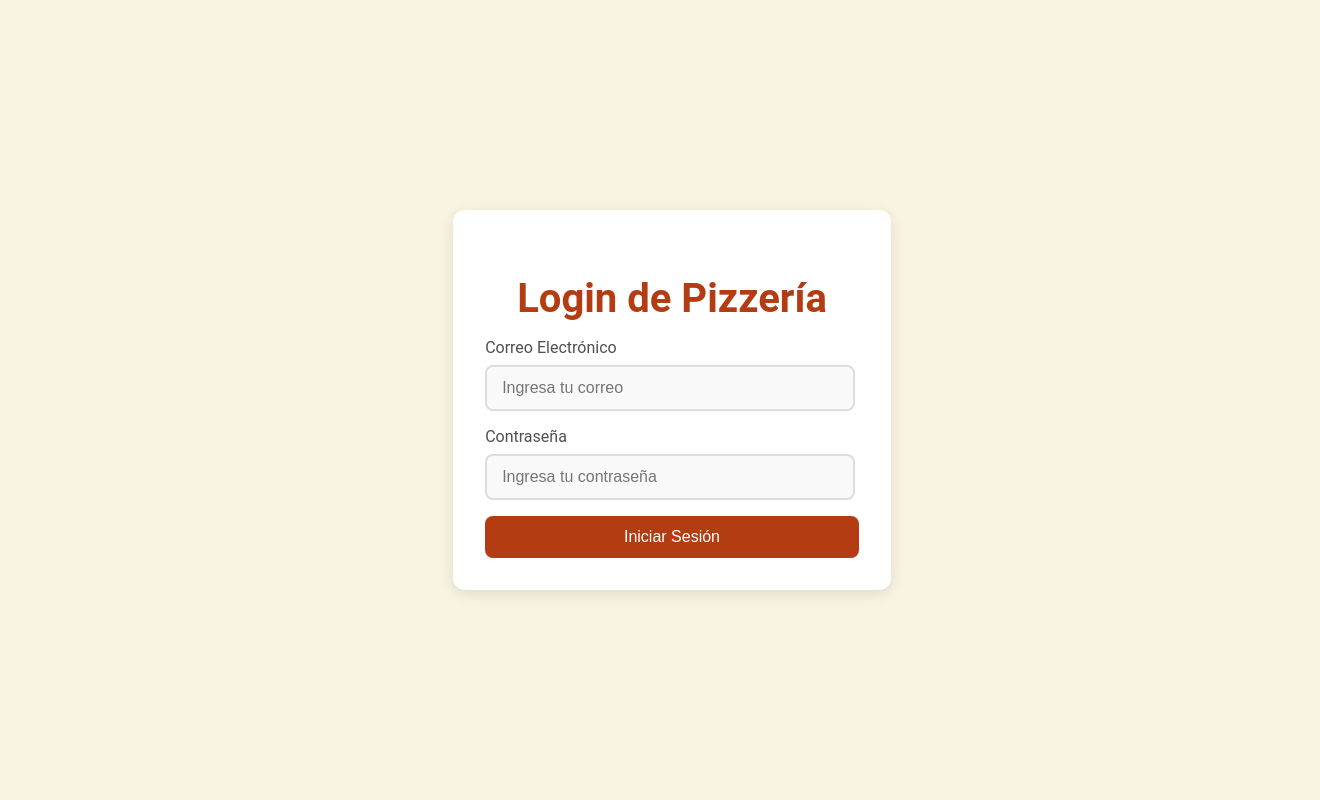
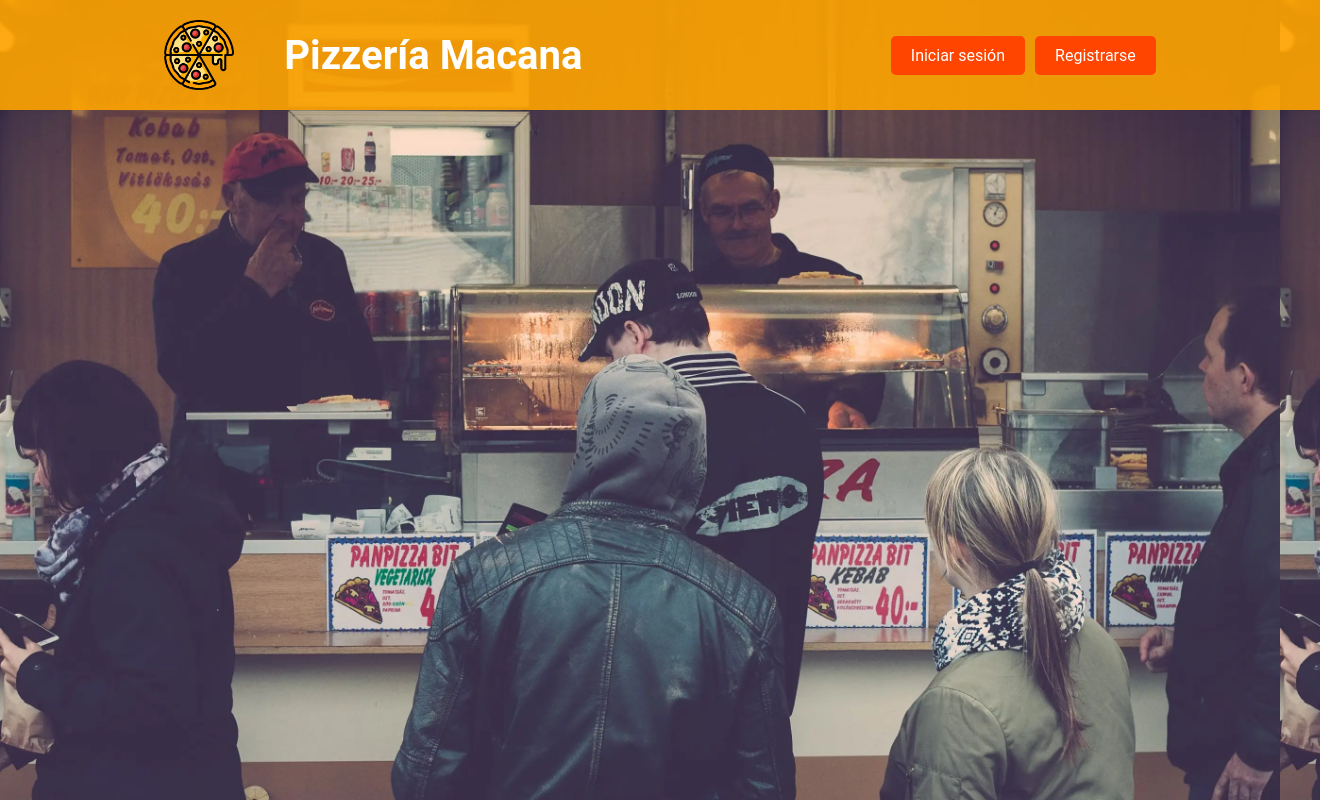
Before and after one commit to JosuEduard/Pizzeria, a React (Create React App) app in the folder client/: page / in a window 1280 px wide. Before the commit this address led to /login. Shown: the whole page, 1320 px wide, since content can reach past the window. Built offline with nearby package versions, Linux system fonts and the light colour scheme; the HTML template or start-up script is replaced by a standard one.

Commit message:
Ultimos cambios

```diff
--- a/client/src/App.js
+++ b/client/src/App.js
@@ -2,6 +2,7 @@ import React from 'react';
 import { BrowserRouter as Router, Routes, Route, Navigate } from 'react-router-dom';
 import { AuthProvider, useAuth } from './context/AuthContext';
 import Login from './pages/Login';
+import Home from './pages/Home';
 import Signup from './pages/Signup';
 import Dashboard from './pages/Dashboard';
 import Products from './pages/Product';
@@ -37,12 +38,13 @@ const App = () => {
       <Router>
         <Routes>
           {/* Rutas públicas */}
+          <Route path="/" element={<Home />} />
           <Route path="/login" element={<Login />} />
           <Route path="/signup" element={<Signup />} />
 
           {/* Rutas privadas */}
           <Route
-            path="/"
+            path="/dashboard"
             element={
               <PrivateRoute>
                 <Dashboard />
--- /dev/null
+++ b/client/src/pages/Home.js
@@ -0,0 +1,26 @@
+// src/pages/Home.js
+import React from 'react';
+import { Link } from 'react-router-dom';
+import '../styles/home.css';
+import imgPizza from '../assets/img/pizza.png';
+
+const Home = () => {
+  return (
+    <div className="home-body">
+      <div className="home-container">
+        <header className="home-header">
+          <div className='header-left'>
+            <img src={imgPizza} alt='Logo de Pizzería Macana' />
+            <h1>Pizzería Macana</h1>
+          </div>
+          <div className="cta-buttons">
+            <Link to="/login" className="btn btn-primary">Iniciar sesión</Link>
+            <Link to="/signup" className="btn btn-secondary">Registrarse</Link>
+          </div>
+        </header>
+      </div>
+    </div>
+  );
+};
+
+export default Home;
--- a/client/src/services/api.js
+++ b/client/src/services/api.js
@@ -1,6 +1,6 @@
 import axios from 'axios';
 
-const API_URL = 'http://localhost:8080'; // Ajusta esto según tu configuración
+const API_URL = 'http://localhost:8080';
 
 const api = axios.create({
   baseURL: API_URL,
--- /dev/null
+++ b/client/src/styles/home.css
@@ -0,0 +1,70 @@
+/* src/styles/home.css */
+body {
+  margin: 0;
+  padding: 0;
+  height: 100%;
+  background-image: url('../assets/img/pizza-background.webp');
+  background-size: cover;
+  background-position: center;
+  overflow: hidden; /* Evita el scroll */
+  box-sizing: border-box;
+}
+
+.home-body {
+  position: absolute;
+  top: 0;
+  left: 0;
+  right: 0;
+  height: 100%;
+}
+
+.home-container {
+  display: flex;
+  flex-direction: column;
+  justify-content: flex-start;
+  height: 100%;
+}
+
+.home-header {
+  display: flex;
+  justify-content: space-around;
+  align-items: center;
+  width: 100%;
+  padding: 20px;
+  background-color: rgba(255, 165, 0, 0.9);
+}
+
+.home-header img {
+  width: 70px;
+  margin: 0;
+}
+
+.home-header h1 {
+  margin: 0 auto;
+  padding-right: 20px;
+  font-size: 40px;
+  font-weight: 600;
+  color: #fff;
+}
+
+.cta-buttons {
+  display: flex;
+  gap: 10px; /* Espacio entre botones */
+}
+
+.btn {
+  padding: 10px 20px;
+  border: none;
+  border-radius: 5px;
+  text-decoration: none;
+  color: white;
+}
+
+.btn-primary, .btn-secondary {
+  background-color: #ff4500;
+  transition: background-color 0.3s ease;
+}
+
+.btn-primary:hover, .btn-secondary:hover {
+  background-color: #dc2700;
+}
--- a/client/src/styles/login.css
+++ b/client/src/styles/login.css
@@ -1,7 +1,6 @@
 
 body {
   font-family: 'Roboto', sans-serif;
-  background-color: #f8f4e1;
   margin: 0;
   padding: 0;
   display: flex;
@@ -16,6 +15,10 @@ body {
   border-radius: 12px;
   box-shadow: 0 4px 15px rgba(0, 0, 0, 0.1);
   max-width: 600px;
+  min-height: 350px;
+  display: flex;
+  flex-direction: column;
+  justify-content: space-evenly;
   width: 100%;
 }
 
@@ -23,8 +26,9 @@ body {
 h2 {
   text-align: center;
   font-size: 2.5rem;
-  color: #b33c12; /* Un rojo que evoca la temática de la pizza */
+  color: #dc2700; /* Un rojo que evoca la temática de la pizza */
   margin-bottom: 1rem;
+  margin-top: 0;
   font-weight: 700;
 }
 
@@ -41,7 +45,7 @@ input {
 }
 
 input:focus {
-  border-color: #b33c12;
+  border-color: #dc2700;
   outline: none;
 }
 
@@ -55,13 +59,14 @@ label {
 button {
   width: 100%;
   padding: 12px;
-  background-color: #b33c12; /* Rojo pizza */
+  background-color: #dc2700; /* Rojo pizza */
   border: none;
   border-radius: 8px;
   color: white;
   font-size: 1rem;
   cursor: pointer;
   transition: background-color 0.3s ease;
+  margin-top: 10px;
 }
 
 button:hover {
```
Also changed, not shown: client/src/assets/img/pizza-background.webp (added).
